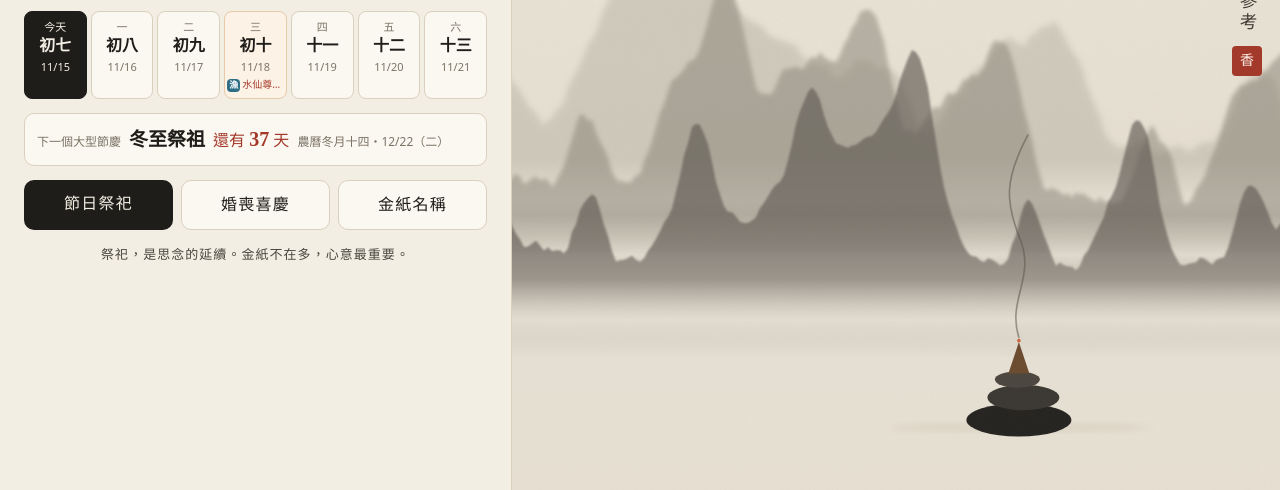
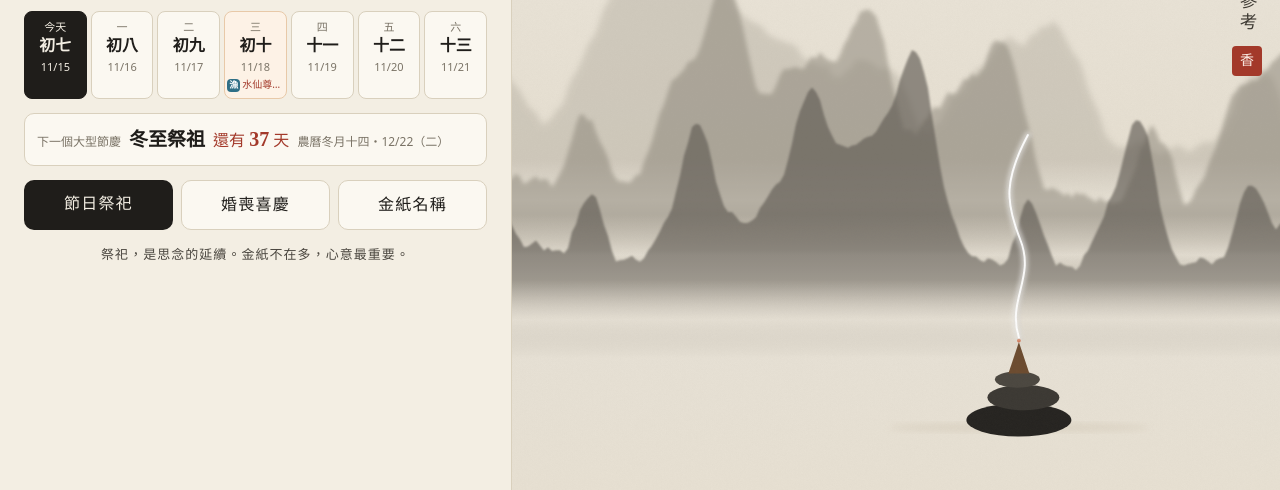
Before and after one commit to baibai-tw/baibai-tw.github.io, a plain HTML site: page index.html in a window 1280 px wide. Shown: the part 310-800 px from the top of the page. Drawn offline with Linux system fonts and the light colour scheme.

Commit message:
首頁：香煙改為白色
Co-Authored-By: Claude Opus 5.5 <noreply@anthropic.com>
Claude-Session: https://claude.ai/code/session_01VmVoAunAwoWo1nxic27BbQ

```diff
--- a/index.html
+++ b/index.html
@@ -114,7 +114,10 @@ function drawScene(){
   /* 前景：卵石上的香塔與一縷煙 */
   svg += '<g transform="translate(' + (W * .66) + ' 1400' + ') scale(1.5)"><ellipse cx="0" cy="40" rx="70" ry="22" fill="#24221f"/><ellipse cx="6" cy="10" rx="48" ry="17" fill="#3a3732"/><ellipse cx="-2" cy="-14" rx="30" ry="11" fill="#4a463f"/>' +
     '<path d="M-14 -22 L0 -64 L14 -22 Z" fill="#6b4a2e"/><circle cx="0" cy="-66" r="2.5" fill="#d0673f"/>' +
-    '<path d="M0 -70 C -16 -120, 22 -150, 2 -200 S -20 -280, 12 -340" fill="none" stroke="#5a554c" stroke-width="2.2" stroke-linecap="round" opacity=".55"/></g>' +
+    '<filter id="sm1" x="-50%" y="-10%" width="200%" height="120%"><feGaussianBlur stdDeviation="3"/></filter><filter id="sm2" x="-50%" y="-10%" width="200%" height="120%"><feGaussianBlur stdDeviation="0.8"/></filter>' +
+    '<path d="M0 -70 C -16 -120, 22 -150, 2 -200 S -20 -280, 12 -340" transform="translate(1.5 1.5)" fill="none" stroke="#6f695e" stroke-width="5" stroke-linecap="round" opacity=".3" filter="url(#sm1)"/>' +
+    '<path d="M0 -70 C -16 -120, 22 -150, 2 -200 S -20 -280, 12 -340" fill="none" stroke="#ffffff" stroke-width="9" stroke-linecap="round" opacity=".55" filter="url(#sm1)"/>' +
+    '<path d="M0 -70 C -16 -120, 22 -150, 2 -200 S -20 -280, 12 -340" fill="none" stroke="#ffffff" stroke-width="2.6" stroke-linecap="round" opacity=".95" filter="url(#sm2)"/></g>' +
     '<rect width="100%" height="100%" filter="url(#grain)"/></svg>';
   document.getElementById('scene').innerHTML = svg;
 }
```
